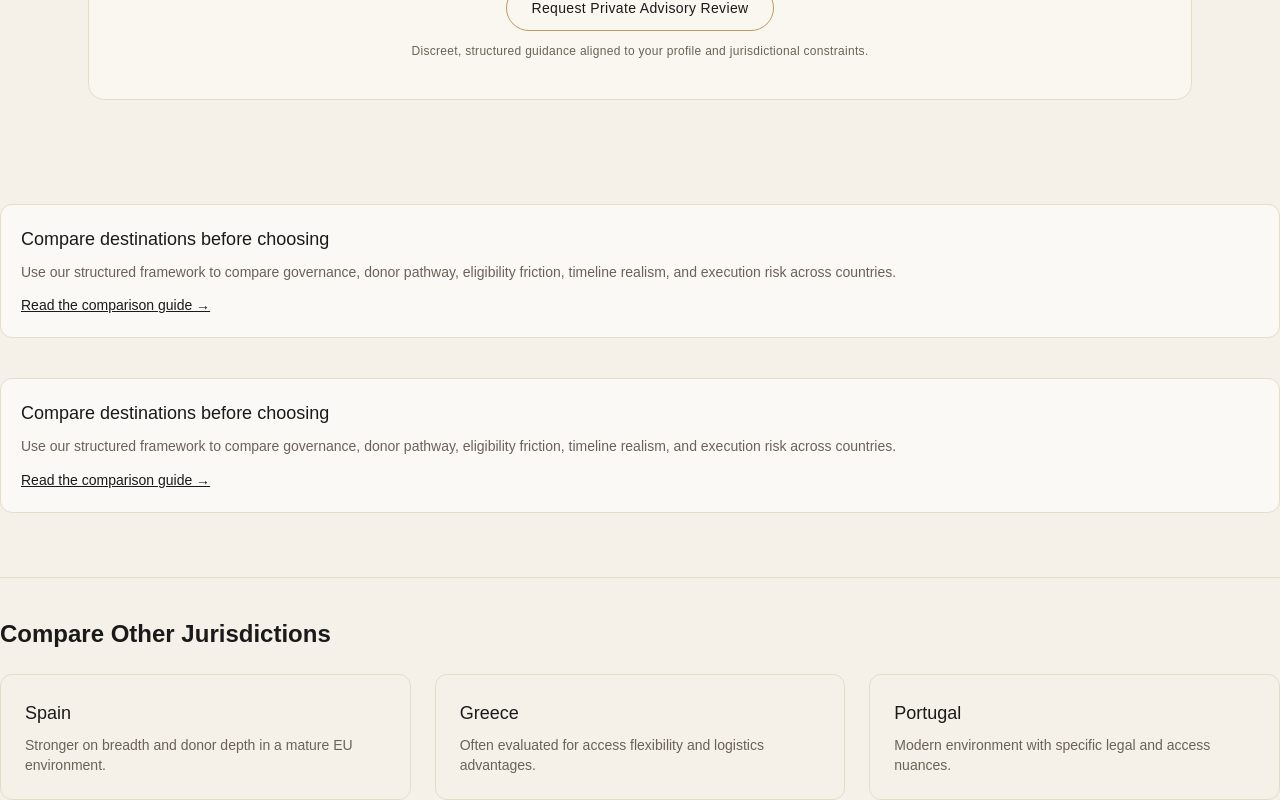
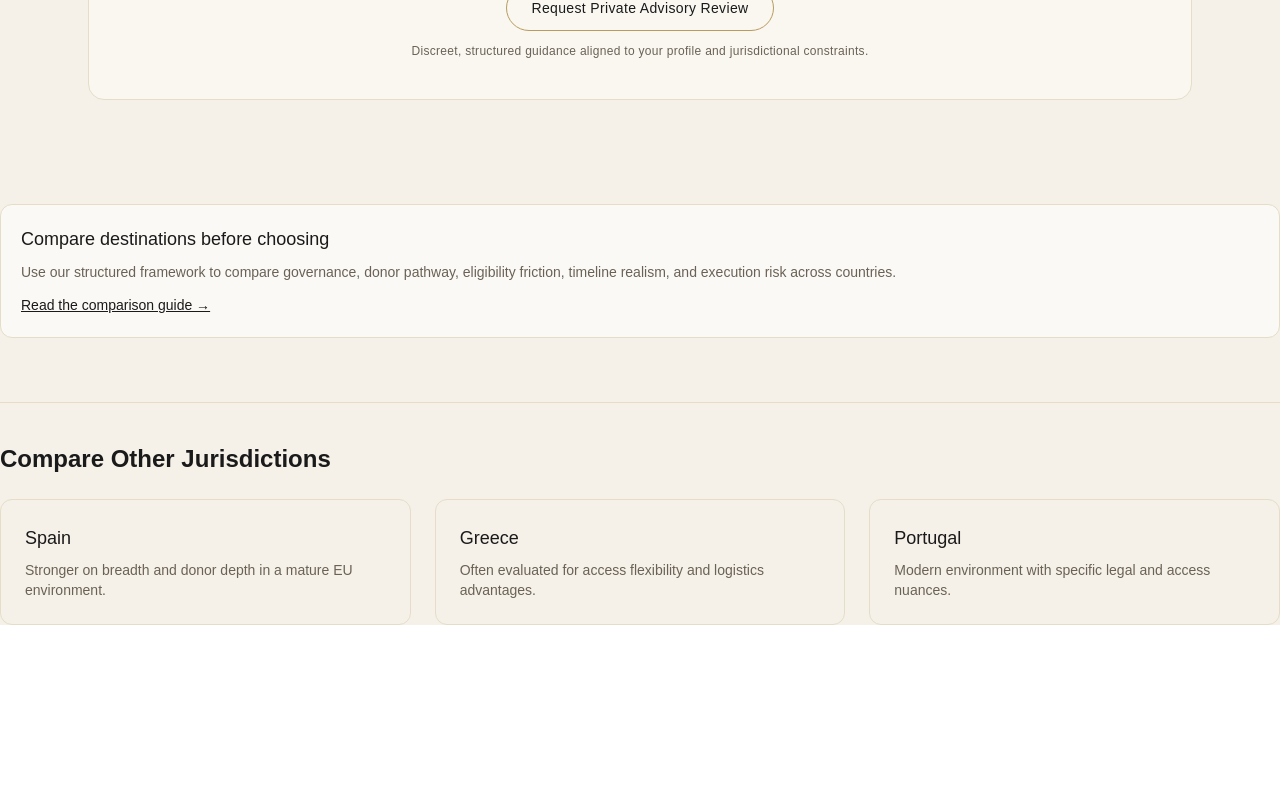
Before and after one commit to fmeliteintl-collab/fertilitycarehub-web, a Next.js app: page /countries/czech-republic in a window 1280 px wide. Shown: the part 2394-3194 px from the top of the page. After the commit the page ends 3019 px from the top, so only its background shows below. Built offline with nearby package versions, Linux system fonts and the light colour scheme.

Commit message:
Remove duplicate comparison guide section from Czech Republic page

```diff
--- a/app/countries/czech-republic/page.tsx
+++ b/app/countries/czech-republic/page.tsx
@@ -283,20 +283,6 @@ export default function CzechRepublicPage() {
     Read the comparison guide →
   </Link>
 </section>
-{/* Comparison guide CTA */}
-<section className="mt-10 border border-[#E5DDC8] bg-white/60 rounded-xl p-5">
-  <h3 className="text-lg font-medium">Compare destinations before choosing</h3>
-  <p className="mt-2 text-sm text-[#6A6256] leading-relaxed">
-    Use our structured framework to compare governance, donor pathway, eligibility friction,
-    timeline realism, and execution risk across countries.
-  </p>
-  <Link
-    href="/how-to-compare-fertility-jurisdictions"
-    className="inline-block mt-3 underline text-sm"
-  >
-    Read the comparison guide →
-  </Link>
-</section>
       <section className="mt-16 border-t border-[#E5DDC8] pt-10">
   <h2 className="text-2xl font-semibold mb-6">Compare Other Jurisdictions</h2>
   <div className="grid grid-cols-1 md:grid-cols-3 gap-6">
```
